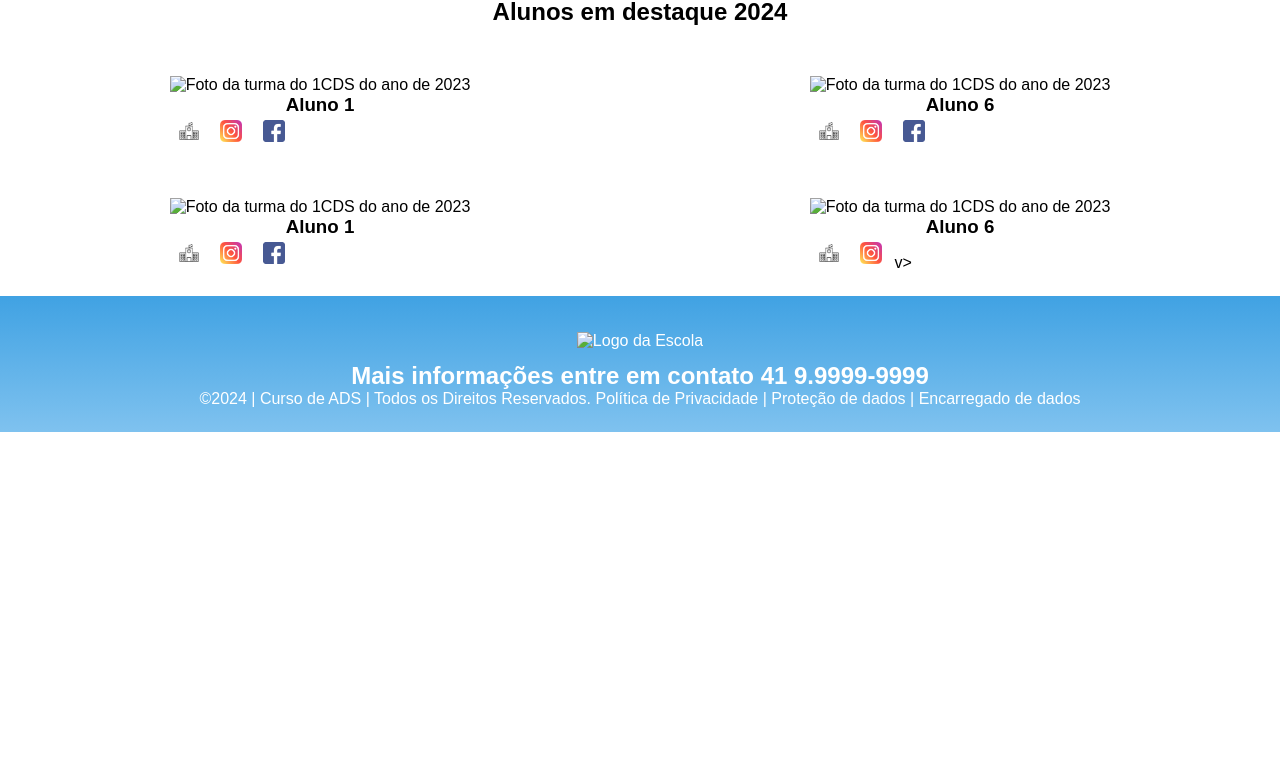
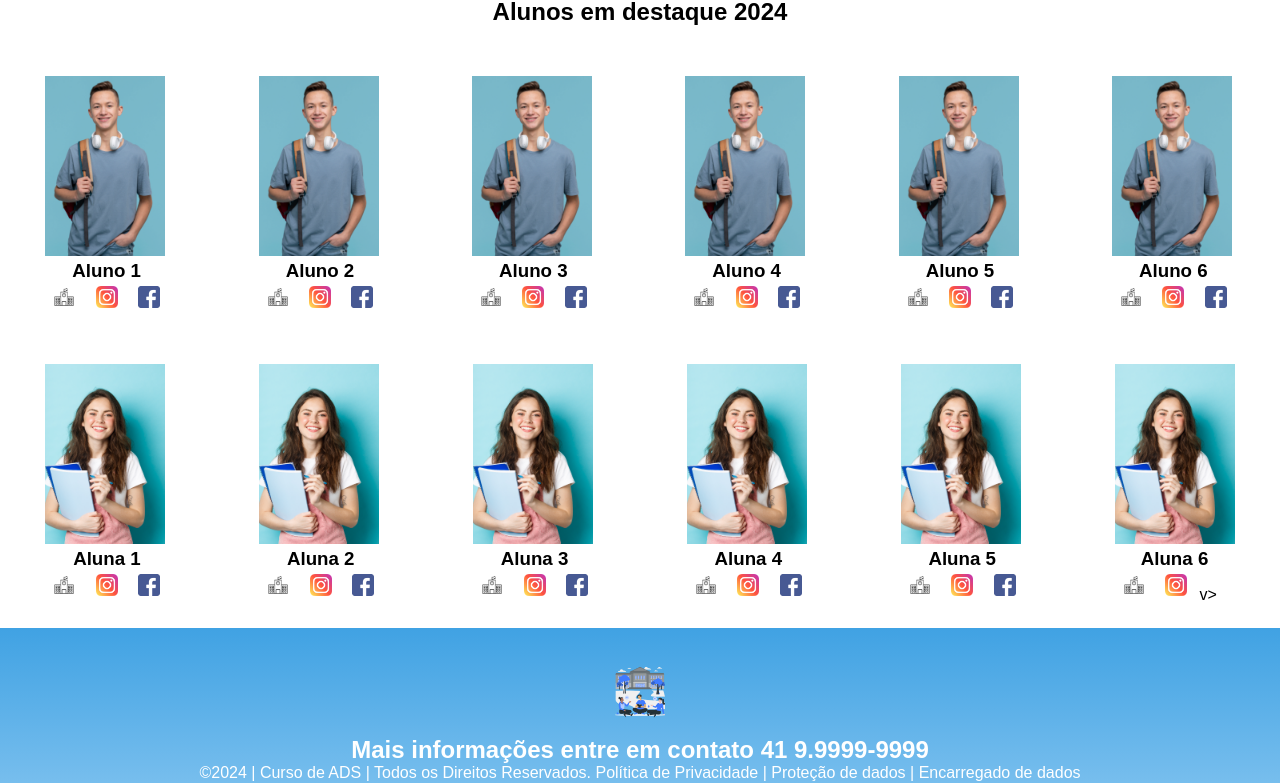
Before and after one commit to Profantoniocarlos/pagina_01_2DDS, a plain HTML site: page index.html in a window 1280 px wide. Shown: the part 271-1054 px from the top of the page. Before the commit the page ends 800 px from the top, so only its background shows below. Drawn offline with Linux system fonts and the light colour scheme.

Commit message:
Alteração nomes dos estudantes

```diff
--- a/index.html
+++ b/index.html
@@ -29,7 +29,7 @@
               <p> </p>
               <div class="estudantes_todos">
               <div class="estudante-div">
-              <img class="estudante-imagem" src="estudante_menino_1.png" alt="Foto da turma do 1CDS do ano de 2023">
+              <img class="estudante-imagem" src="aluno.png" alt="Foto da turma do 1CDS do ano de 2023">
               <h3 class="estudante-nome">Aluno 1</h3>
               <a href="https://cursos.alura.com.br/dashboard">
               <p> </p>
@@ -38,10 +38,45 @@
               <img class="estudante-icone" src="facebook.png" alt="Link do Facebook">
           </div>
 
+          <div class="estudante-div">
+            <img class="estudante-imagem" src="aluno.png" alt="Foto da turma do 1CDS do ano de 2023">
+            <h3 class="estudante-nome">Aluno 2</h3>
+            <a href="https://cursos.alura.com.br/dashboard">
+            <p> </p>
+            <img class="estudante-icone" src="site_school.png" alt="Link do Site da escola"></a>
+            <img class="estudante-icone" src="instagram.png" alt="Link do Instagram">
+            <img class="estudante-icone" src="facebook.png" alt="Link do Facebook">
+        </div>
 
-
+        <div class="estudante-div">
+            <img class="estudante-imagem" src="aluno.png" alt="Foto da turma do 1CDS do ano de 2023">
+            <h3 class="estudante-nome">Aluno 3</h3>
+            <a href="https://cursos.alura.com.br/dashboard">
+            <p> </p>
+            <img class="estudante-icone" src="site_school.png" alt="Link do Site da escola"></a>
+            <img class="estudante-icone" src="instagram.png" alt="Link do Instagram">
+            <img class="estudante-icone" src="facebook.png" alt="Link do Facebook">
+        </div>
+        <div class="estudante-div">
+            <img class="estudante-imagem" src="aluno.png" alt="Foto da turma do 1CDS do ano de 2023">
+            <h3 class="estudante-nome">Aluno 4</h3>
+            <a href="https://cursos.alura.com.br/dashboard">
+            <p> </p>
+            <img class="estudante-icone" src="site_school.png" alt="Link do Site da escola"></a>
+            <img class="estudante-icone" src="instagram.png" alt="Link do Instagram">
+            <img class="estudante-icone" src="facebook.png" alt="Link do Facebook">
+        </div>
+        <div class="estudante-div">
+            <img class="estudante-imagem" src="aluno.png" alt="Foto da turma do 1CDS do ano de 2023">
+            <h3 class="estudante-nome">Aluno 5</h3>
+            <a href="https://cursos.alura.com.br/dashboard">
+            <p> </p>
+            <img class="estudante-icone" src="site_school.png" alt="Link do Site da escola"></a>
+            <img class="estudante-icone" src="instagram.png" alt="Link do Instagram">
+            <img class="estudante-icone" src="facebook.png" alt="Link do Facebook">
+        </div>
       <div class="estudante-div">
-          <img class="estudante-imagem" src="estudante_menino_1.png" alt="Foto da turma do 1CDS do ano de 2023">
+          <img class="estudante-imagem" src="aluno.png" alt="Foto da turma do 1CDS do ano de 2023">
                 <h3 class="estudante-nome">Aluno 6</h3>
                 <a href="https://cursos.alura.com.br/dashboard">
                     <p> </p>
@@ -55,8 +90,8 @@
         <section class="estudante">
           <div class="estudantes_todos">
           <div class="estudante-div">
-          <img class="estudante-imagem" src="estudante_menina_1.png" alt="Foto da turma do 1CDS do ano de 2023">
-          <h3 class="estudante-nome">Aluno 1</h3>
+          <img class="estudante-imagem" src="aluna.png" alt="Foto da turma do 1CDS do ano de 2023">
+          <h3 class="estudante-nome">Aluna 1</h3>
           <a href="https://cursos.alura.com.br/dashboard">
           <p> </p>
           <img class="estudante-icone" src="site_school.png" alt="Link do Site da escola"></a>
@@ -64,11 +99,46 @@
           <img class="estudante-icone" src="facebook.png" alt="Link do Facebook">
       </div>
 
+      <div class="estudante-div">
+        <img class="estudante-imagem" src="aluna.png" alt="Foto da turma do 1CDS do ano de 2023">
+        <h3 class="estudante-nome">Aluna 2</h3>
+        <a href="https://cursos.alura.com.br/dashboard">
+        <p> </p>
+        <img class="estudante-icone" src="site_school.png" alt="Link do Site da escola"></a>
+        <img class="estudante-icone" src="instagram.png" alt="Link do Instagram">
+        <img class="estudante-icone" src="facebook.png" alt="Link do Facebook">
+    </div>
 
-
+    <div class="estudante-div">
+        <img class="estudante-imagem" src="aluna.png" alt="Foto da turma do 1CDS do ano de 2023">
+        <h3 class="estudante-nome">Aluna 3</h3>
+        <a href="https://cursos.alura.com.br/dashboard">
+        <p> </p>
+        <img class="estudante-icone" src="site_school.png" alt="Link do Site da escola"></a>
+        <img class="estudante-icone" src="instagram.png" alt="Link do Instagram">
+        <img class="estudante-icone" src="facebook.png" alt="Link do Facebook">
+    </div>
+    <div class="estudante-div">
+        <img class="estudante-imagem" src="aluna.png" alt="Foto da turma do 1CDS do ano de 2023">
+        <h3 class="estudante-nome">Aluna 4</h3>
+        <a href="https://cursos.alura.com.br/dashboard">
+        <p> </p>
+        <img class="estudante-icone" src="site_school.png" alt="Link do Site da escola"></a>
+        <img class="estudante-icone" src="instagram.png" alt="Link do Instagram">
+        <img class="estudante-icone" src="facebook.png" alt="Link do Facebook">
+    </div>
+    <div class="estudante-div">
+        <img class="estudante-imagem" src="aluna.png" alt="Foto da turma do 1CDS do ano de 2023">
+        <h3 class="estudante-nome">Aluna 5</h3>
+        <a href="https://cursos.alura.com.br/dashboard">
+        <p> </p>
+        <img class="estudante-icone" src="site_school.png" alt="Link do Site da escola"></a>
+        <img class="estudante-icone" src="instagram.png" alt="Link do Instagram">
+        <img class="estudante-icone" src="facebook.png" alt="Link do Facebook">
+    </div>
       <div class="estudante-div">
-      <img class="estudante-imagem" src="estudante_menina_1.png" alt="Foto da turma do 1CDS do ano de 2023">
-            <h3 class="estudante-nome">Aluno 6</h3>
+      <img class="estudante-imagem" src="aluna.png" alt="Foto da turma do 1CDS do ano de 2023">
+            <h3 class="estudante-nome">Aluna 6</h3>
             <a href="https://cursos.alura.com.br/dashboard">
                 <p> </p>
                   <img class="estudante-icone" src="site_school.png" alt="Link do Site da escola"></a>
@@ -79,7 +149,7 @@
       </section>
       <!--Seção rodapé é a parte final da paragrafo 3 da página-->
       <footer class="escola">
-          <img class="logo_rodape" src="logo_nossa_escola.png" alt="Logo da Escola">
+          <img class="logo_rodape" src="logo_page.png" alt="Logo da Escola">
           <h2 class="escola-título">Mais informações entre em contato<a class="link" href="https://wa.me/5541999999999"> 41 9.9999-9999 </a></h2>
           <p></p>
           <p>©2024 | Curso de ADS | Todos os Direitos Reservados.
```
